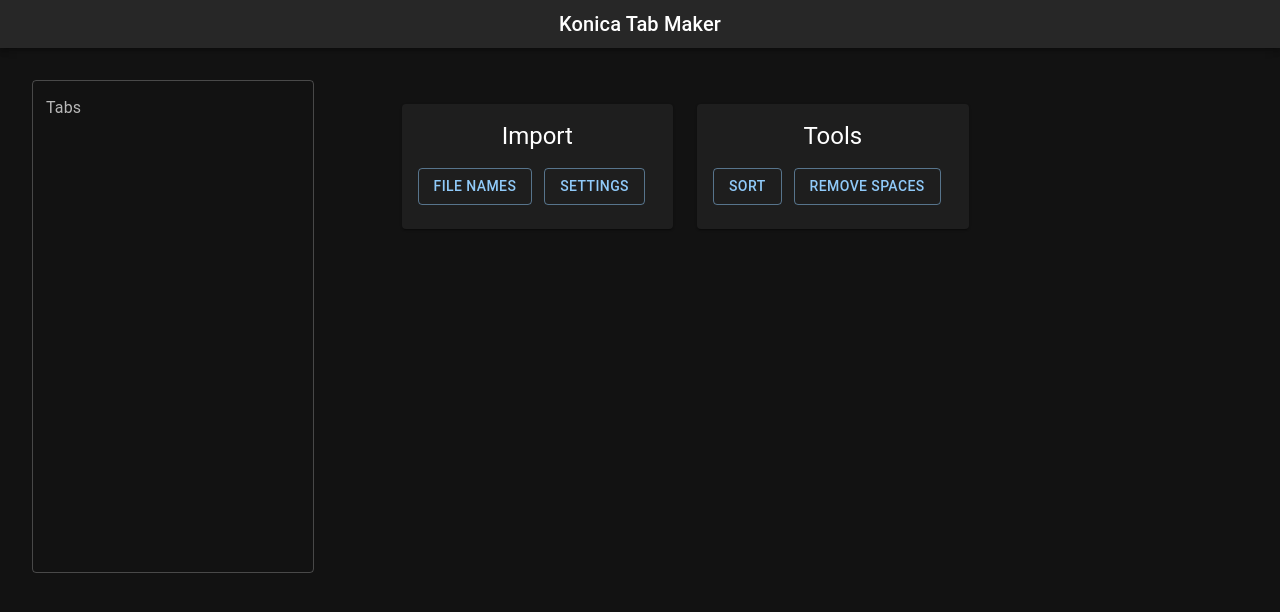
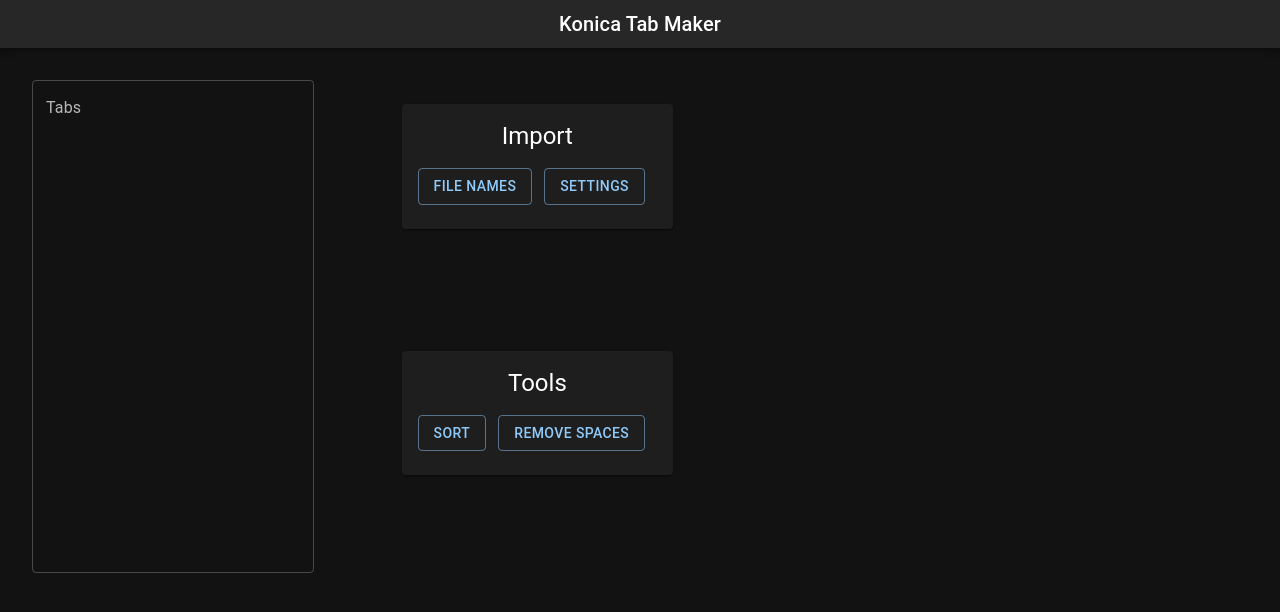
Before and after one commit to peoplestealusernames/konica-minolta-tab-website, a React (Create React App) app: page / in a window 1280 px wide. Shown: the top 612 px of the page. Built offline with nearby package versions, Linux system fonts and the light colour scheme.

Commit message:
Made center grid div not take up whole div

```diff
--- a/src/Comp/Buttons.tsx
+++ b/src/Comp/Buttons.tsx
@@ -8,7 +8,7 @@ export function Buttons(props: {
     text: string,
     settext: React.Dispatch<React.SetStateAction<string>>
 }) {
-    return <Grid container spacing={3} style={{ alignItems: "left", margin: "2rem" }}>
+    return <Grid container xs={5} spacing={3} style={{ alignItems: "left", margin: "2rem" }}>
         <Grid item>
             <Imports text={props.text} settext={props.settext} />
         </Grid>
```
